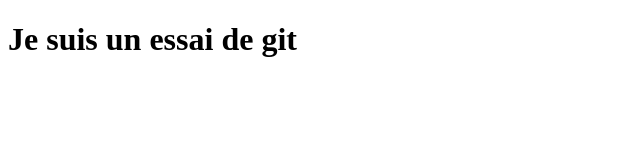
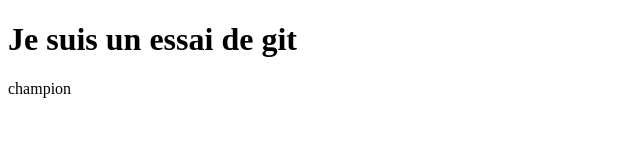
Before and after one commit to besnardY/tutoGit, a plain HTML site: page index.html in a window 1280 px wide. Shown: the full height of the page, 0-640 px from the left. Drawn offline with Linux system fonts and the light colour scheme.

Commit message:
second commit

```diff
--- a/index.html
+++ b/index.html
@@ -8,6 +8,7 @@
 <body>
     <main>
         <h1>Je suis un essai de git</h1>
+        <p>champion</p>
     </main>
 
 </body>
```
